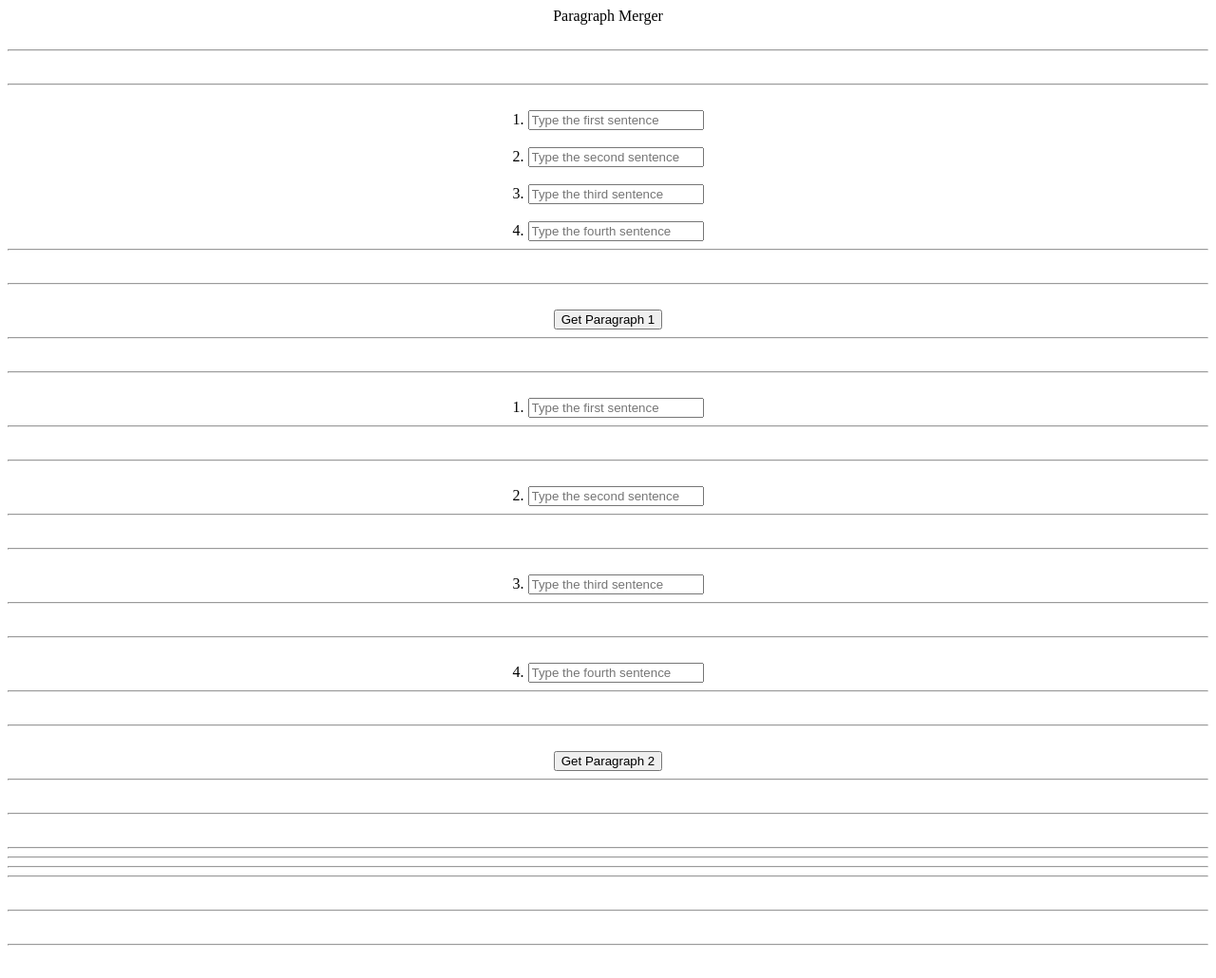
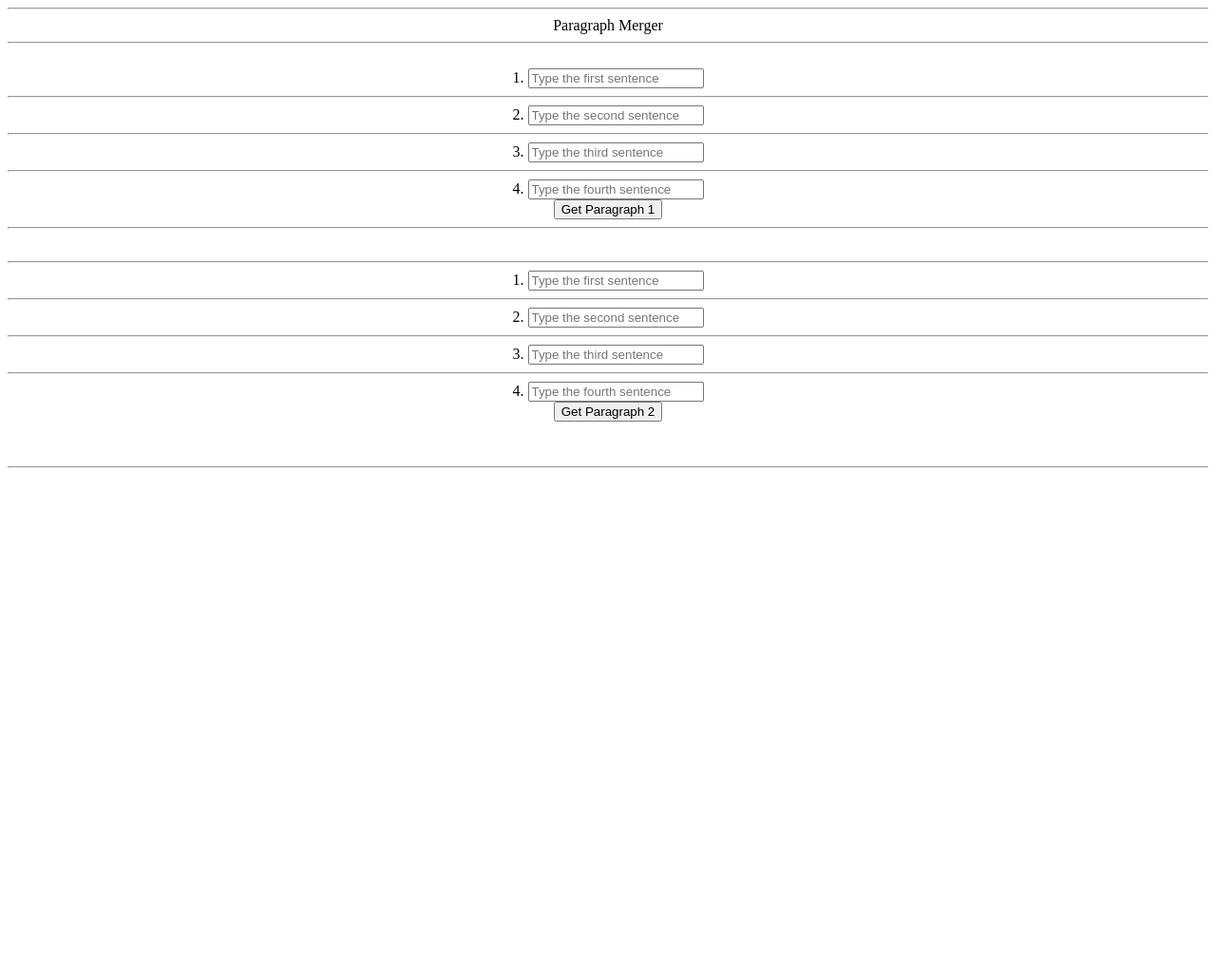
Before and after one commit to Hridansh/Pharagraph-Merger, a plain HTML site: page index.html in a window 1280 px wide. Shown: the whole page at 95% size. After the commit the page ends 800 px from the top, so only its background shows below. Drawn offline with Linux system fonts and the light colour scheme.

Commit message:
Add files via upload

```diff
--- a/index.html
+++ b/index.html
@@ -1,277 +1,106 @@
 <!DOCTYPE html>
-
 <html>
-
 <head>
-
 <title>
-
 Paragraph Merger
-
 </title>
-
 <link rel="stylesheet" type="text/css" href="style.css">
-
 </head>
-
 <body>
-
+<hr>
 Paragraph Merger
-
+<hr>
     <div>
-
 <span>
-
-    <br>
-
-    <hr>
-
-    <br>
-
-    <hr>
-
     <br>
 
 <span>
-
 1.
-
 </span>
-
 <input type="text" id="div1_input_box_1" placeholder="Type the first sentence">
-
 <br>
-
-<br>
-
 <span>
-
+<hr>
     2.
-
     </span>
-
     <input type="text" id="div1_input_box_2" placeholder="Type the second sentence">
-
     <br>
-
-    <br>
-
     <span>
-
+        <hr>
         3.
-
         </span>
-
         <input type="text" id="div1_input_box_3" placeholder="Type the third sentence">
-
         <br>
-
-        <br>
-
         <span>
-
+            <hr>
             4.
-
             </span>
-
             <input type="text" id="div1_input_box_4" placeholder="Type the fourth sentence">
-
             <br>
-
+            <button onclick="get_para1()">
+            Get Paragraph 1
+            </button>
+            </span>
+            <br>
             <hr>
-
             <br>
-
-            <hr>
-
-            <br>
-
-            <button onclick="get_para1()">
-
-            Get Paragraph 1
-
-            </button>
-
-            </span>
-
-            <br>
-
-            <hr>
-
-            <br>
-
-            <hr>
-
-            <br>
-
             <span>
-
                 <span>
-
+                    <hr>
                 1.
-
                 </span>
-
                 <input type="text" id="div2_input_box_1" placeholder="Type the first sentence">
-
-
                 <br>
-
-                <hr>
-
-                <br>
-
-                <hr>
-
-                <br>
-
-
                 <span>
-
+                    <hr>
                     2.
-
                     </span>
-
                     <input type="text" id="div2_input_box_2" placeholder="Type the second sentence">
-
                     <br>
-
-                    <hr>
-
-                    <br>
-
-                    <hr>
-
-                    <br>
-
                     <span>
-
+                        <hr>
                         3.
-
                         </span>
-
                         <input type="text" id="div2_input_box_3" placeholder="Type the third sentence">
-
                         <br>
-
+                        <span>
+                            <hr>
+                            4.
+                            </span>
+                            <input type="text" id="div2_input_box_4" placeholder="Type the fourth sentence">
+                        <br>
+                            <button onclick="get_para2()">
+                            Get Paragraph 2
+                            </button>
+                        <br>
+                            </span>
+                        </div>
+                        <div><h1 id="para_1_read"></h1></div>
+                        <br>
                         <hr>
-
-                        <br>
-
-                        <hr>
-
-                        <br>
-
-                        <span>
-
-                            4.
-
-                            </span>
-
-                            <input type="text" id="div2_input_box_4" placeholder="Type the fourth sentence">
-
-                        <br>
-
-                        <hr>
-
-                        <br>
-
-                        <hr>
-
-                        <br>
-
-                            <button onclick="get_para2()">
-
-                            Get Paragraph 2
-
-                            </button>
-
-
-                        <br>
-
-                        <hr>
-
-                        <br>
-
-                        <hr>
-
-                        <br>
-
-
-                            </span>
-
-                        </div>
-
-                        <hr>
-
-                        <hr>
-
-                        <hr>
-
-                        <hr>
-
-                        <div id="para_1_read"></div>
-
-                        <br>
-
-                        <hr>
-
-                        <br>
-
-                        <hr>
-
-                        <br>
-
                         <div id="para_2_read"></div>
-
 </body>
-
 <script>
-
 var inputs_1 = [];
-
 function getParagraph1()
-
 {
-
 for(var i = 1 ; i <=4 ; i++)
-
 {
-
-    push = inputs_1
-
+    push_1 = inputs_1;
     inputs_1.push(document.getElementById("div1_input_box_" + i).value);
-
-    push.push(inputs_1);
-
- }
-
+}
  document.getElementById("para_1_read").innerHTML = inputs_1.join(". ");
-
- }
-
+}
 var inputs_2 = [];
-
  function getParagraph2()
-
 {
-
 for(var i = 1 ; i <=4 ; i++)
-
 {
-
     push2 = inputs_2;
-
     inputs_2.push(document.getElementById("div2_input_box_" + i).value);
-
     push2.push(inputs_2);
-
- }
-
+}
  document.getElementById("para_2_read").innerHTML = inputs_2.join(". ");
-
- }
-
+}
 </script>
-
 </html>
```
